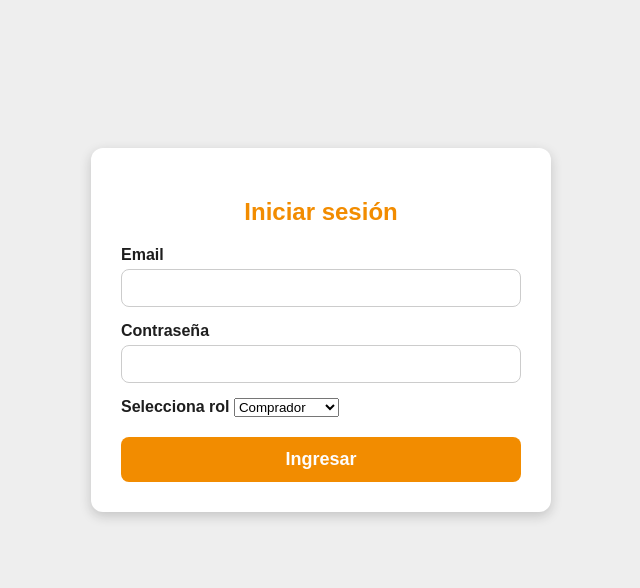
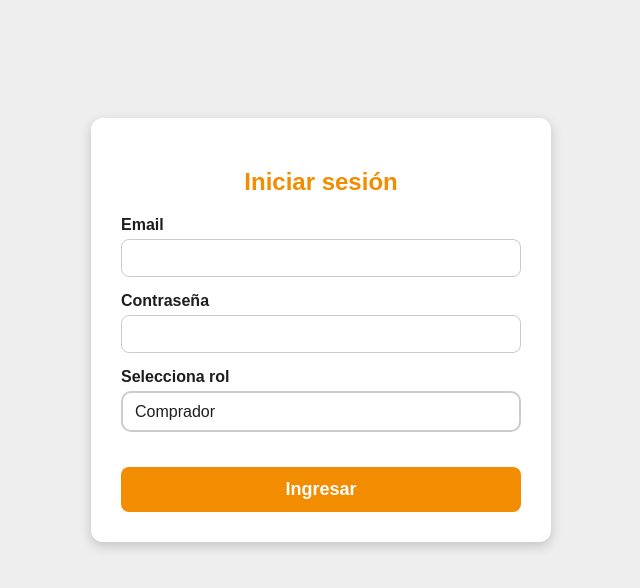
Before and after one commit to ema-code1/mpd, a CodeIgniter 4 app: the page made by app/Views/auth/login.php in a window 1280 px wide. Shown: the top 588 px of the page, without its empty margins (319-959 px from the left). Run offline with PHP 8.4 and a stand-in for CodeIgniter, Linux system fonts and the light colour scheme; the template is opened without the code that fills it, so the values that code supplies are empty; some libraries are stand-ins or nearby versions.

Commit message:
login styles y php

```diff
--- a/app/Views/auth/login.php
+++ b/app/Views/auth/login.php
@@ -31,7 +31,7 @@
                 <input class="styled-input" type="password" name="password" required>
             </div>
 
-            <div class="mb-3">
+            <div class="form-group">
                 <label class="form-label">Selecciona rol</label>
                 <select id="loginRole" name="role" class="form-select" required>
                     <option value="comprador">Comprador</option>
@@ -39,9 +39,9 @@
                 </select>
             </div>
 
-            <div id="loginAdminDiv" class="mb-3" style="display:none;">
+            <div id="loginAdminDiv" class="form-group" style="display:none;">
                 <label class="form-label">Clave de administrador</label>
-                <input class="form-control" type="password" name="admin_key">
+                    <input class="form-select" type="password" name="admin_key">
             </div>
 
             <button class="login-btn" type="submit">Ingresar</button>
--- a/public/styles/login.css
+++ b/public/styles/login.css
@@ -71,6 +71,20 @@
     color: #1e1e1e;
 }
 
+
+.form-select {
+  appearance: none;
+  text-decoration: none;
+  background-color: var(--bg);
+  border: 2px solid #ccc;
+  border-radius: 10px;
+  padding: 10px 12px;
+  font-size: 1rem;
+  color: var(--text);
+  transition: border-color 0.3s ease, box-shadow 0.3s ease;
+  cursor: pointer;
+}
+
 .styled-input {
     border: 1px solid #ccc;
     border-radius: 8px;
```
